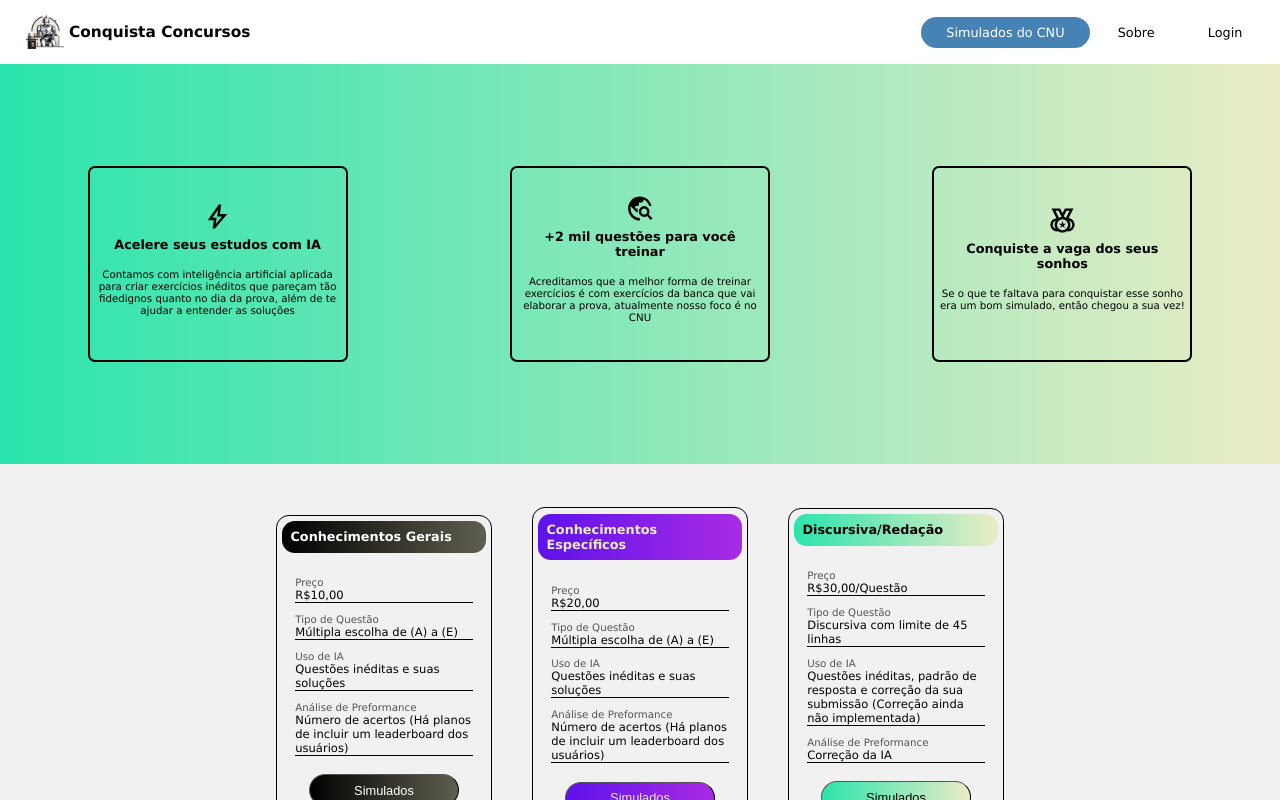
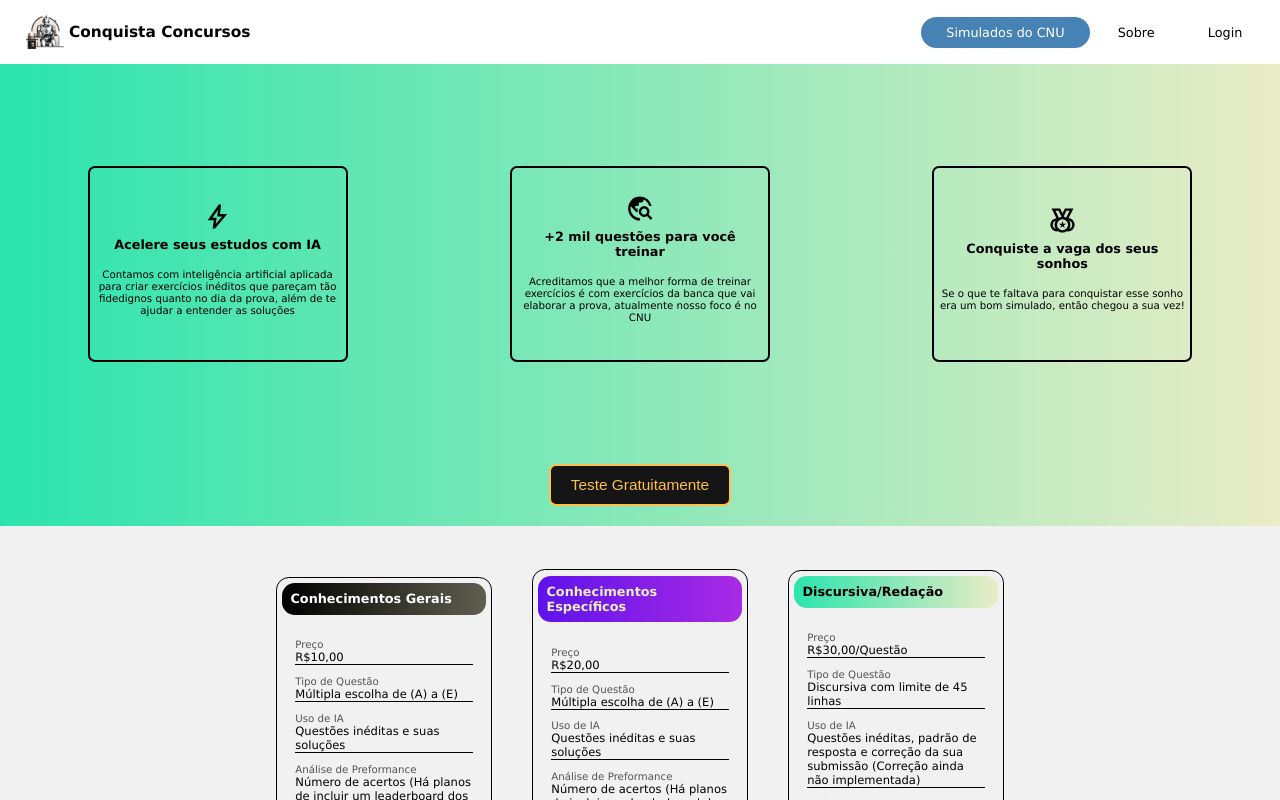
Before and after one commit to Voz-bonita/Conquista-Concursos, a SvelteKit app: page / in a window 1280 px wide. Shown: the top 800 px of the page. Built offline with nearby package versions, Linux system fonts and the light colour scheme; no server answers.

Commit message:
Handle free contest from home page

```diff
--- /dev/null
+++ b/src/lib/components/clickme_button.svelte
@@ -0,0 +1,34 @@
+<script>
+    export let onClickFunction;
+</script>
+
+<button class="clickme" on:click={onClickFunction}><slot></slot></button>
+
+<style>
+    .clickme {
+        display: flex;
+        align-items: center;
+        justify-content: center;
+        text-align: center;
+        background-color: rgb(21, 21, 21);
+        color: rgb(255, 191, 73);
+        cursor: pointer;
+        border: 2px solid rgb(255, 191, 73);
+        border-radius: 7px;
+        font-size: 1.2vw;
+        animation: pulse 1s linear infinite;
+        padding: 10px 20px;
+
+        transition: 0.2s;
+        &:hover {
+            box-shadow: 0 0 0 2px rgb(255, 191, 73);
+            transform: scale(1.05);
+        }
+    }
+
+    @media screen and (orientation: portrait), screen and (max-width: 700px) {
+        .clickme {
+            font-size: 4vw;
+        }
+    }
+</style>
--- a/src/routes/+page.svelte
+++ b/src/routes/+page.svelte
@@ -5,10 +5,17 @@
 	import bolt from '$lib/assets/bolt.svg';
 	import explore from '$lib/assets/explore.svg';
 	import medal from '$lib/assets/medal.svg';
+	import ClickmeButton from '../lib/components/clickme_button.svelte';
+	import { goto } from '$app/navigation'
+
+	function freeContest() {
+		goto("/simulados?q=free")
+	}
 </script>
 
 <div class="feature-display">
-	<section class="grid-template green-theme">
+	<div class="green-theme">
+	<section class="grid-template">
 		<div class="grid-item">
 			<FeatureBox
 				path={bolt}
@@ -30,7 +37,12 @@
 				description="Se o que te faltava para conquistar esse sonho era um bom simulado, então chegou a sua vez!"
 			/>
 		</div>
+
 	</section>
+	<div class="free-test">
+		<ClickmeButton onClickFunction={freeContest}>Teste Gratuitamente</ClickmeButton>
+	</div>
+	</div>
 	<section class="grid-pricing white-theme">
 		<div class="grid-item">
 			<PricingCard plan_class="black-white-gradient-theme" name="Conhecimentos Gerais">
@@ -90,6 +102,13 @@
 		flex-direction: column;
 	}
 
+	.free-test {
+		display: flex;
+		align-items: center;
+		justify-content: center;
+		margin-bottom: 20px;
+	}
+
 	@media screen and (orientation: portrait), screen and (max-width: 700px) {
 		.grid-template {
 			display: grid;
--- a/src/routes/simulados/+page.js
+++ b/src/routes/simulados/+page.js
@@ -1,6 +1,6 @@
 import { databaseHandler, databaseStore } from '$lib/stores/databaseStore.js';
 
-export async function load() {
+export async function load({ url }) {
 	let col = databaseStore?.contestsCollection;
 	if (col === undefined) {
 		col = databaseHandler.getCollection('available_contests');
@@ -16,5 +16,5 @@ export async function load() {
 		});
 	}
 
-	return { contests: contestsData };
+	return { contests: contestsData, query: url.searchParams.get('q') };
 }
```
Also changed, not shown: src/routes/simulados/+page.svelte (+6 -2 lines).
